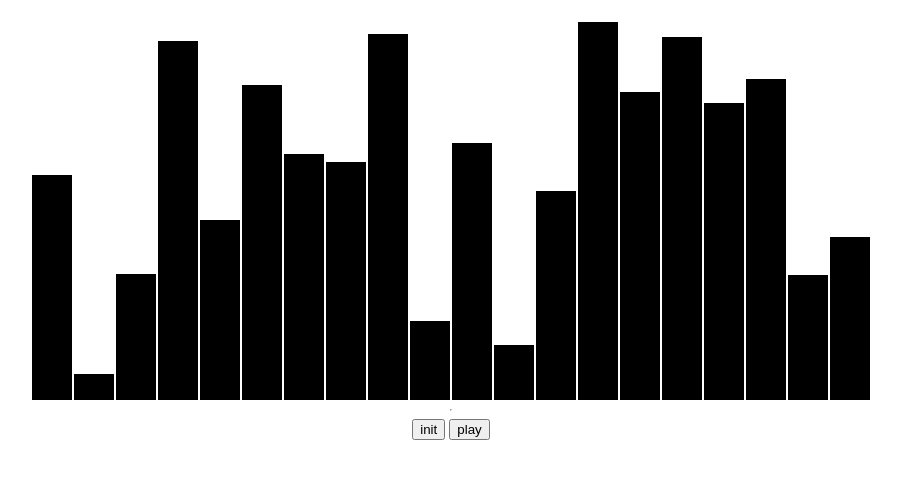
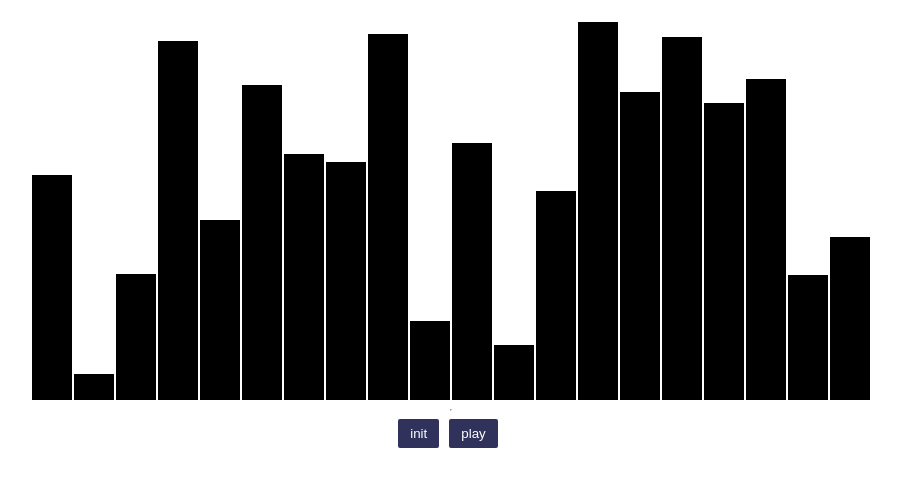
Before and after one commit to sid-darth-73/bubbleSort-visualization, a plain HTML site: page index.html in a window 1280 px wide. Shown: the part 87-574 px from the top of the page, without its empty margins (189-1090 px from the left). Drawn offline with Linux system fonts and the light colour scheme.

Commit message:
added styles to play and init buttons

```diff
--- a/index.html
+++ b/index.html
@@ -14,8 +14,8 @@
 
     <hr>
     <div>
-        <button onclick="init()"> init </button>
-        <button onclick="play()"> play </button>
+        <button class = "sub-but" onclick="init()"> init </button>
+        <button class = "sub-but" onclick="play()"> play </button>
     </div>
 </body>
 </html>
--- a/style.css
+++ b/style.css
@@ -15,3 +15,24 @@ body {
     background-color: black;
     margin: 1px;
 }
+
+.sub-but{
+    background-color : rgb(49, 50, 92);
+    color : white;
+    border : none;
+    padding-top: 7px;
+    padding-bottom: 7px;
+    padding-left: 12px;
+    padding-right: 12px;
+    border-radius : 2px;
+    cursor : pointer;
+    margin-right : 6px;
+    transition: opacity 0.15s;
+    vertical-align: top;
+}
+.sub-but:hover{
+    opacity : 0.8;
+}
+.sub-but:active{
+    opacity : 0.5;
+}
```
